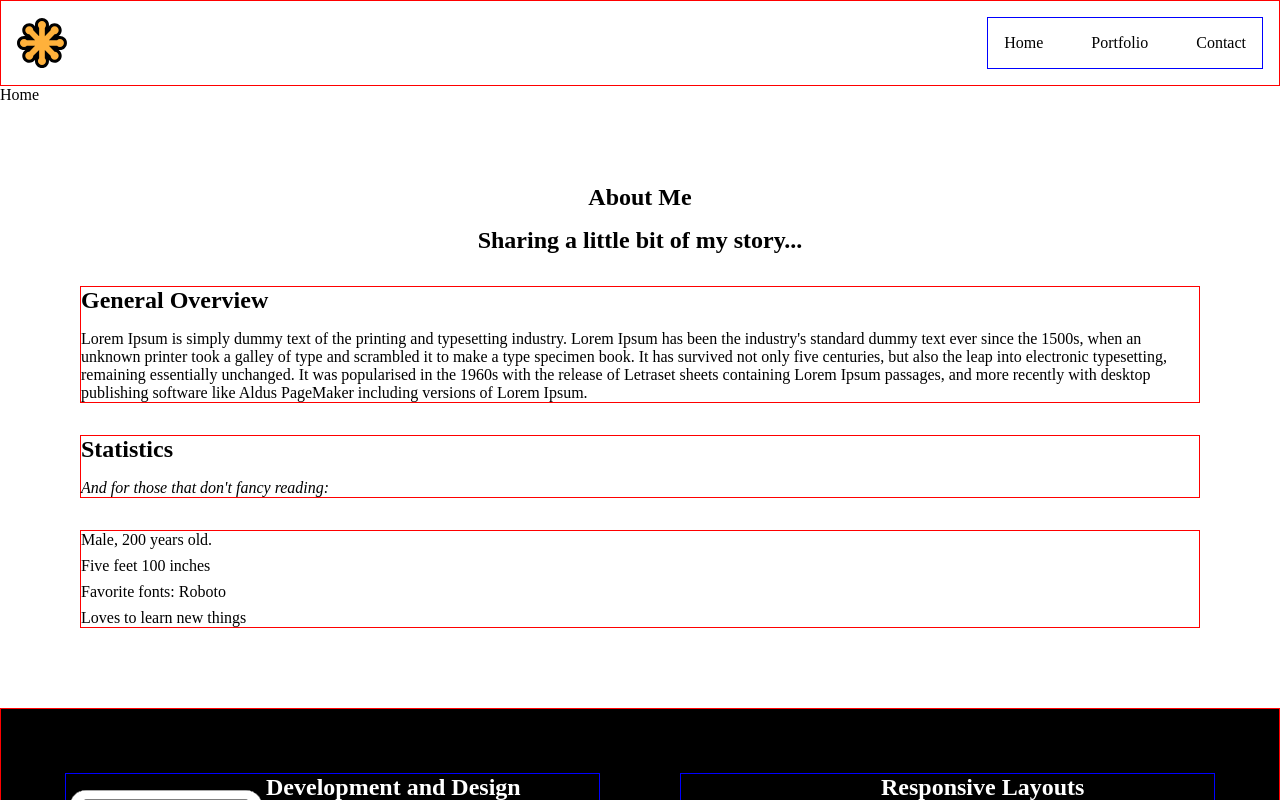
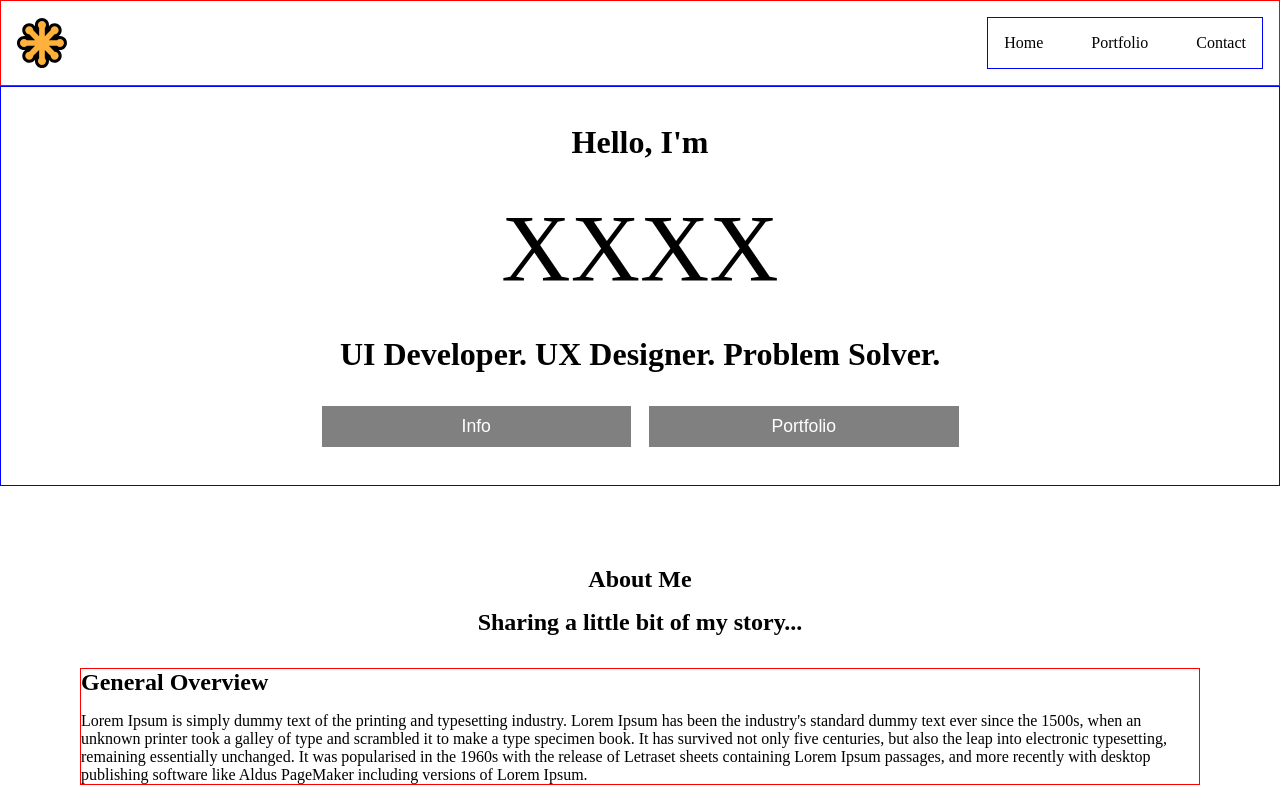
Before and after one commit to jipark92/antra-training, a React (Create React App) app in the folder advanced_training/react-website/: page / in a window 1280 px wide. Shown: the top 800 px of the page. Built offline with nearby package versions, Linux system fonts and the light colour scheme.

Commit message:
finish introduction part

```diff
--- a/advanced_training/react-website/src/components/AboutMe.js
+++ b/advanced_training/react-website/src/components/AboutMe.js
@@ -1,3 +1,4 @@
+import Button from "./Button";
 
 export default function AboutMe() {
     return (
@@ -23,6 +24,9 @@ export default function AboutMe() {
                 <p>Favorite fonts: Roboto</p>
                 <p>Loves to learn new things</p>
             </section>
+
+
+            <button className="contact-btn">Contact</button>
         </div>
     )
 }
--- a/advanced_training/react-website/src/components/Button.js
+++ b/advanced_training/react-website/src/components/Button.js
@@ -1,5 +1,3 @@
-
-
 export default function Button(props) {
     return (
         <div className={props.classN}>
--- a/advanced_training/react-website/src/components/Home.js
+++ b/advanced_training/react-website/src/components/Home.js
@@ -1,12 +1,13 @@
 import AboutMe from "./AboutMe";
 import Contact from "./Contact";
+import Introduction from "./Introduction";
 import Portfolio from "./Portfolio";
 import Summary from "./Summary";
 
 export default function Home() {
     return (
         <div className="home-container">
-            Home
+            <Introduction/>
             <AboutMe/>
             <Summary/>
             <Portfolio/>
--- a/advanced_training/react-website/src/components/Introduction.js
+++ b/advanced_training/react-website/src/components/Introduction.js
@@ -1,6 +1,23 @@
+import Button from "./Button";
 
 export default function Introduction() {
-  return (
-    <div>Introduction</div>
-  )
+    return (
+        <div className="introduction-container">
+            <h1>Hello, I'm</h1>
+            <p className="name-text">XXXX</p>
+            <h1>UI Developer. UX Designer. Problem Solver.</h1>
+
+            <div className="info-portfolio-btn-container">
+                <Button
+                    classN="info-portfolio-btn-container"
+                    buttonText="Info"
+                />
+
+                <Button
+                    classN="info-portfolio-btn-container"
+                    buttonText="Portfolio"
+                />
+            </div>
+        </div>
+    )
 }
--- a/advanced_training/react-website/src/css/aboutme.css
+++ b/advanced_training/react-website/src/css/aboutme.css
@@ -30,7 +30,6 @@
     gap: 1rem;
 }
 
-
 .personal-info{
     border: 1px solid red;
     width: 100%;
@@ -38,3 +37,9 @@
     flex-direction: column;
     gap: 0.5rem;
 }
+
+.contact-btn{
+    width: 25%;
+    border: 2px solid black;
+    color: black;
+}
--- /dev/null
+++ b/advanced_training/react-website/src/css/introduction.css
@@ -0,0 +1,20 @@
+.introduction-container{
+    display: flex;
+    flex-direction: column;
+    justify-content: center;
+    align-items: center;
+    gap: 2rem;
+    border: 1px solid blue;
+    height: 50vh;
+}
+
+.info-portfolio-btn-container{
+    display: flex;
+    align-items: center;
+    gap: 1rem;
+    width: 50%;
+}
+
+.name-text{
+    font-size: 6rem;
+}
--- a/advanced_training/react-website/src/index.js
+++ b/advanced_training/react-website/src/index.js
@@ -7,6 +7,7 @@ import './css/contactform.css'
 import './css/button.css'
 import './css/portfolio.css'
 import './css/portfoliocard.css'
+import './css/introduction.css'
 import './css/aboutme.css'
 import './css/summary.css'
 import App from './App';
```
Also changed, not shown: advanced_training/react-website/src/RouteSwitch.js (line endings or trailing spaces).
